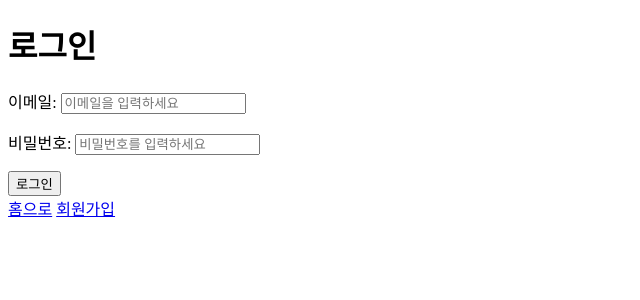
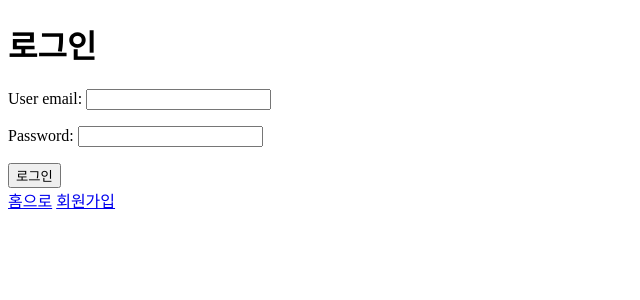
Before and after one commit to Jaehoonang/bara, a Django app: page /user/login/ in a window 1280 px wide. Shown: the top 300 px of the page, without its empty margins (0-640 px from the left). Run offline with Django 5.2, Linux system fonts and the light colour scheme.

Commit message:
26/03/2025

```diff
--- a/cofeebara/reviews/models.py
+++ b/cofeebara/reviews/models.py
@@ -29,7 +29,6 @@
 
 class Review(TimeStampedModel):
     review_id = UUIDField(primary_key=True, default=uuid.uuid4(), unique=True)
-    review_from = ForeignKey(User, on_delete=models.CASCADE, related_name="reviews")
     review_about = ForeignKey(Item, on_delete=models.CASCADE, db_column="item_id")
     review_text = models.TextField(max_length=512)
     review_rating = models.IntegerField(choices=Rating_star, validators=[MinValueValidator(1), MaxValueValidator(5)],default=Rating_star.THREE)
--- a/cofeebara/users/forms.py
+++ b/cofeebara/users/forms.py
@@ -2,50 +2,44 @@
 from django.contrib.auth.forms import AuthenticationForm
 from django.contrib.auth import authenticate
 from .models import User
+from django.contrib.auth.hashers import check_password
 
-class LoginForm(forms.ModelForm):
-    password = forms.CharField(
-        label="비밀번호",
-        widget=forms.PasswordInput(attrs={"class": "form-control", "placeholder": "비밀번호를 입력하세요"})
-    )
+class LoginForm(forms.Form):
+    user_email = forms.EmailField()
+    password = forms.CharField(widget=forms.PasswordInput)
+    def clean(self):
+        user_email = self.cleaned_data.get("user_email")
+        password = self.cleaned_data.get("password")
+        try:
+            user = User.objects.get(user_email=user_email)
+            if user.check_password(password):
+                return self.cleaned_data
+            else:
+                self.add_error("password", forms.ValidationError("비밀번호가 일치하지 않습니다!"))
+        except User.DoesNotExist:
+            self.add_error("user_email", forms.ValidationError("계정이 존재하지 않습니다!"))
 
+
+class SignupForm(forms.ModelForm):
     class Meta:
         model = User
-        fields = ["user_email", "password"]
-        widgets = {
-            "user_email": forms.EmailInput(attrs={"class": "form-control", "placeholder": "이메일을 입력하세요"}),
-        }
-        labels = {
-            "user_email": "이메일",
-        }
+        fields = ('user_email', 'user_nickname', 'user_firstname', 'user_lastname')
+    password = forms.CharField(widget=forms.PasswordInput)
+    password1 = forms.CharField(widget=forms.PasswordInput, label="Confirm Password")
 
-    def clean(self):
-        cleaned_data = super().clean()
-        user_email = cleaned_data.get("user_email")
-        password = cleaned_data.get("password")
+    def clean_password1(self):
+        password = self.cleaned_data.get("password")
+        password1 = self.cleaned_data.get("password1")
 
-        if user_email and password:
-            self.user = authenticate(user_email=user_email, password=password)
-            if self.user is None:
-                raise forms.ValidationError("이메일 또는 비밀번호가 올바르지 않습니다.")
-            elif not self.user.is_active:
-                raise forms.ValidationError("이 계정은 비활성화되었습니다.")
+        if password != password1:
+            raise forms.ValidationError("비밀번호가 일치하지 않습니다!")
+        else:
+            return password1
 
-        return cleaned_data
-
-    def get_user(self):
-        return self.user
-
-class SignupForm(forms.ModelForm):
-    password = forms.CharField(label='Password', widget=forms.PasswordInput)
-    password2 = forms.CharField(label='Repeat Password', widget=forms.PasswordInput)
-
-    class Meta:
-        model = User
-        fields = ['user_email','user_firstname', 'user_lastname', 'user_nickname']
-
-    def clean_password2(self):
-        cd = self.cleaned_data
-        if cd['password'] != cd['password2']:
-            raise forms.ValidationError('비밀번호가 일치하지 않습니다.')
-        return cd['password2']
+    def save(self, *args, **kwargs):
+        user = super().save(commit=False)
+        user_email = self.cleaned_data.get("user_email")
+        password = self.cleaned_data.get("password")
+        user.user_email = user_email
+        user.set_password(password)
+        user.save()
--- a/cofeebara/users/models.py
+++ b/cofeebara/users/models.py
@@ -34,7 +34,7 @@
 
     user_nickname = models.CharField(max_length=32, unique=True)
     user_firstname = models.CharField(max_length=32, blank=True)
-    user_lastname = models.CharField(max_length=32, unique=True, blank=True)
+    user_lastname = models.CharField(max_length=32, blank=True)
 
     created_at = models.DateTimeField(auto_now_add=True)
     last_login = models.DateTimeField(auto_now=True)
--- a/cofeebara/users/templates/users/users.html
+++ b/cofeebara/users/templates/users/users.html
@@ -1,3 +1,4 @@
+
 <!DOCTYPE html>
 <html lang="ko">
 <head>
--- a/cofeebara/users/urls.py
+++ b/cofeebara/users/urls.py
@@ -4,7 +4,7 @@
 app_name = "users"
 urlpatterns = [
     path("", views.index_view, name="index"),
-    path("login/", views.login_view, name="login"),
+    path("login/", views.login_view.as_view(), name="login"),
     path("logout/", views.logout_view, name="logout"),
-    path("signup/", views.signup_view, name='signup'),
+    path("signup/", views.signup_view.as_view(), name='signup'),
 ]
--- a/cofeebara/users/views.py
+++ b/cofeebara/users/views.py
@@ -1,40 +1,41 @@
+from django.contrib.messages import success
 from django.http import HttpResponse
-from django.shortcuts import render, redirect
-from django.contrib.auth import login, logout
+from django.shortcuts import render, redirect, reverse
+from django.contrib.auth import login, logout, authenticate
 from .forms import LoginForm, SignupForm
-
+from django.views.generic import FormView
+from django.urls import reverse_lazy
 # Create your views here.
 def index_view(request):
     return HttpResponse("로그인 완료")
 
-def login_view(request):
-    if request.user.is_authenticated:
-        return redirect("reviews:review_list")
-
-    if request.method == "POST":
-        form = LoginForm(request.POST)
-        if form.is_valid():
-            user = form.get_user()
-            login(request, user)
-            return redirect("users:index")
-    else:
-        form = LoginForm()
-    print(request.user)
-    return render(request, "users/users.html", {"form": form})
+class login_view(FormView):
+    template_name = "users/users.html"
+    form_class = LoginForm
+    success_url = reverse_lazy("users:index")
+    def form_valid(self, form):
+        user_email = form.cleaned_data.get("user_email")
+        password = form.cleaned_data.get("password")
+        user = authenticate(self.request, username=user_email, password=password)
+        if user is not None:
+            login(self.request, user)
+        return super().form_valid(form)
 
 def logout_view(request):
     logout(request)
     return redirect("users:login_view")
 
-def signup_view(request):
-    if request.method == "POST":
-        form = SignupForm(request.POST)
-        if form.is_valid():
-            user = form.save(commit=False)
-            user.set_password(form.cleaned_data['password'])
-            user.save()
-            return redirect("users:login_view")
-    else:
-        form = SignupForm()
+class signup_view(FormView):
+    template_name = "users/signup.html"
+    form_class = SignupForm
+    success_url = reverse_lazy("users:login")
 
-    return render(request, "users/signup.html", {"form":form})
+    # if request.method == "POST":
+    #     form = SignupForm(request.POST)
+    #     if form.is_valid():
+    #         form.save()
+    #         return redirect("users:login_view")
+    # else:
+    #     form = SignupForm()
+    #
+    # return render(request, "users/signup.html", {"form":form})
```
Also changed, not shown: cofeebara/reviews/migrations/0004_alter_item_item_id_alter_review_review_id.py (added), cofeebara/reviews/migrations/0005_remove_review_review_from_alter_item_item_id_and_more.py (added), cofeebara/users/migrations/0006_alter_user_user_id_alter_user_user_lastname.py (added), cofeebara/users/migrations/0007_alter_user_user_id.py (added).
